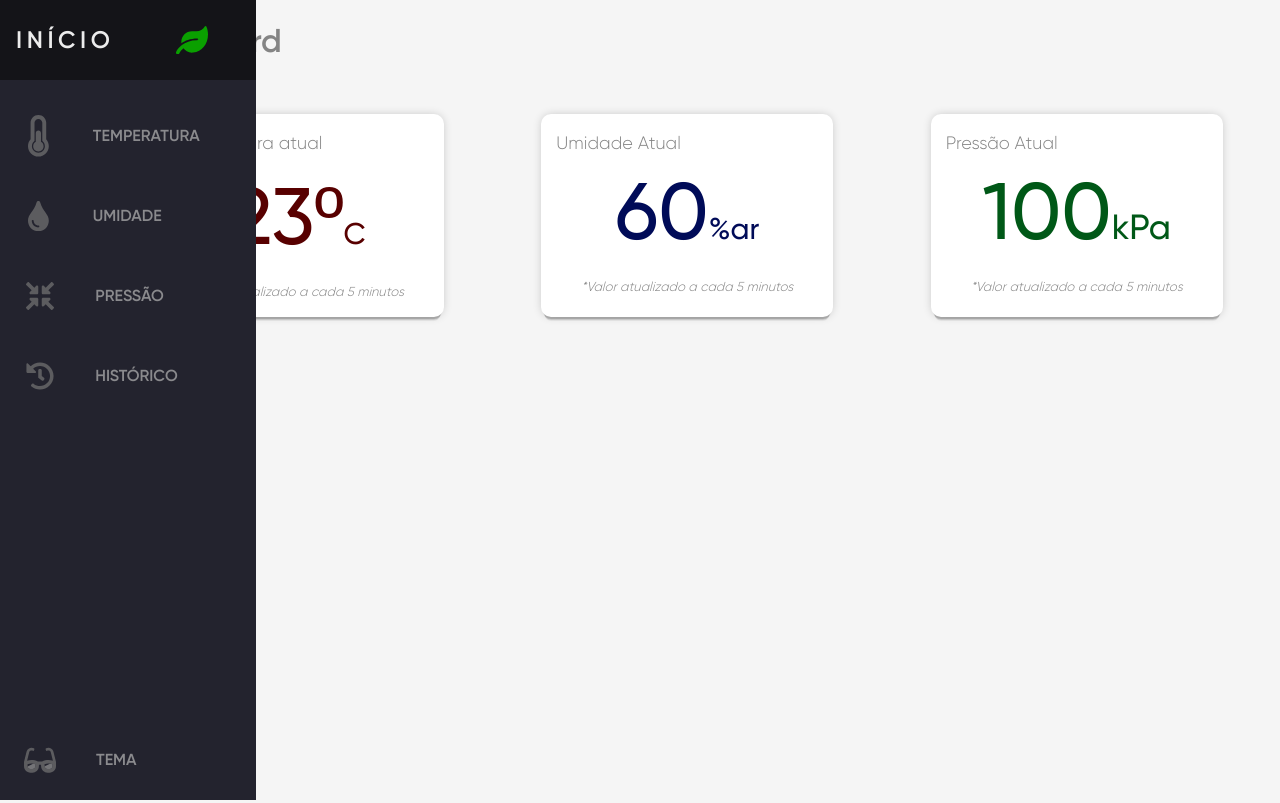
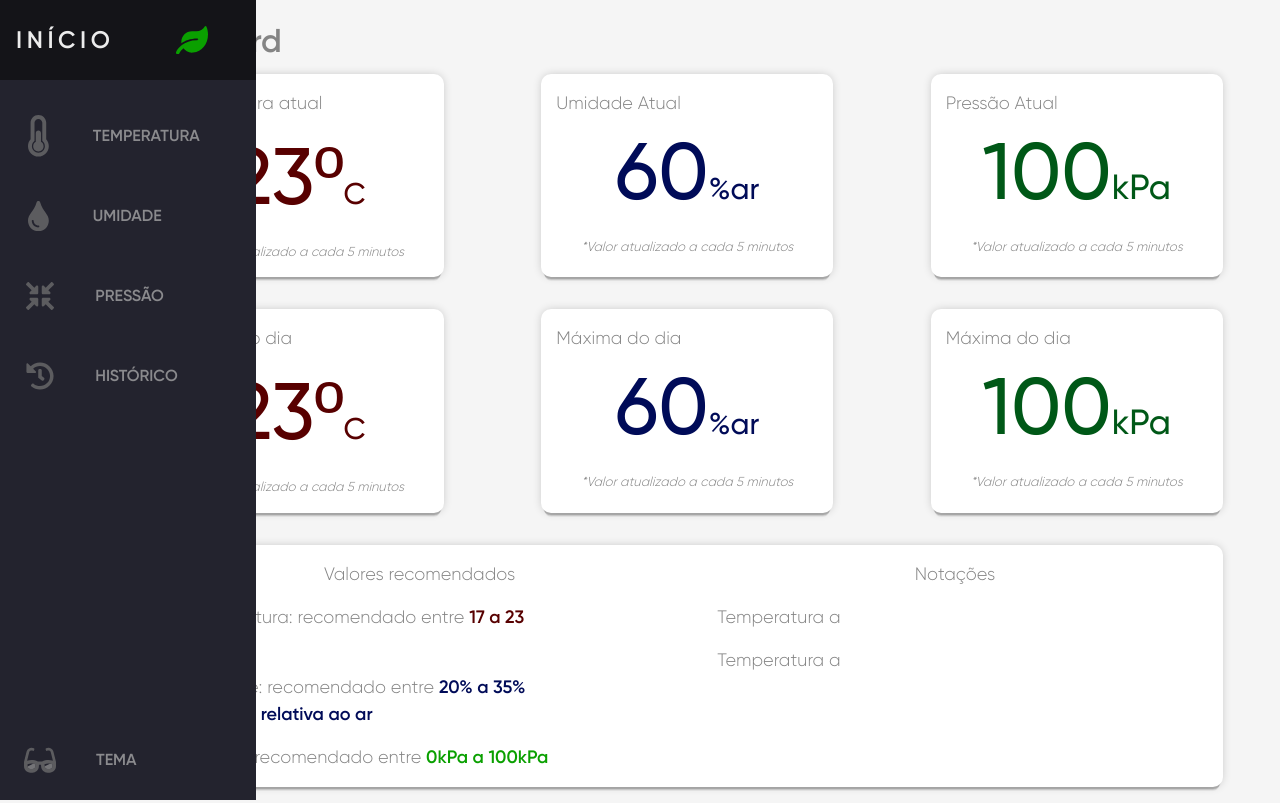
Before and after one commit to JoaoLourencao/Estufa-Inteligente, a PHP site: page / in a window 1280 px wide. Run offline with PHP 8.4, Linux system fonts and the light colour scheme; some libraries are stand-ins or nearby versions.

Commit message:
dashboard update

```diff
--- a/css/newStyle.css
+++ b/css/newStyle.css
@@ -235,7 +235,7 @@
 .titleHome{
     font-size: 33px;
     color: #848484;
-    margin-bottom: 6vh;
+    margin-bottom: 1vh;
     font-family: 'Gilroy SemiBold';
 }
 
@@ -256,7 +256,7 @@
     transition: 0.7s;
     border-radius: 10px;
 }
-#cardTemp:hover{
+.cardTemp:hover{
     background: #580000;
     color: white !important;
     box-shadow: 0px 0px 0px 0px rgba(0,0,0,.9) inset,
@@ -298,7 +298,7 @@
 
 }
 
-#cardTemp:hover{
+.cardTemp:hover{
   background: #580000;
   color: white !important;
   box-shadow: 0px 0px 0px 0px rgba(0,0,0,.9) inset,
@@ -308,12 +308,12 @@
               0px 16px 0px -8px rgba(0,0,0,.05);
 }
 
-#cardTemp:hover p{
+.cardTemp:hover p{
   color: white;
 }
 
 
-#cardUmi:hover{
+.cardUmi:hover{
   background: #000b58;
   color: white !important;
   box-shadow: 0px 0px 0px 0px rgba(0,0,0,.9) inset,
@@ -323,7 +323,7 @@
               0px 16px 0px -8px rgba(0,0,0,.05);
 }
 
-#cardUmi:hover p{
+.cardUmi:hover p{
   color: white;
 }
 
@@ -337,7 +337,7 @@
   transition: 0.7s;
 }
 
-#cardPress:hover{
+.cardPress:hover{
   background: #005817;
   color: white !important;
   box-shadow: 0px 0px 0px 0px rgba(0,0,0,.9) inset,
@@ -347,7 +347,7 @@
               0px 16px 0px -8px rgba(0,0,0,.05);
 }
 
-#cardPress:hover p{
+.cardPress:hover p{
   color: white;
 }
 
@@ -360,3 +360,12 @@
   font-family: 'Gilroy Medium';
   transition: 0.7s;
 }
+
+.titleRecommended{
+  text-align: center;
+  font-size: 18px;
+  margin-top: 2vh;
+  margin-bottom: 0vh;
+  color: #848484;
+  transition: 0.7s;
+}
--- a/index.html
+++ b/index.html
@@ -22,20 +22,72 @@
             <div class="col-md-12" style="text-align: left;">
               <p class="titleHome">Dashboard</span></p>
             </div>
-            <div id="cardTemp" class="col-md-3 colOrientation" style="margin-left: 7vh;">
+            <div class="cardTemp col-md-3 colOrientation" style="margin-left: 7vh;">
               <p class="titleCards">Temperatura atual</p>
               <p class="descCards">23<span style="font-family: sans-serif;font-weight: lighter;">º</span><span style="font-size: 30px;">C</span></p>
               <p class="desc2Cards">*Valor atualizado a cada 5 minutos</p>
             </div>
-            <div id="cardUmi" class="col-md-3 offset-md-1 colOrientation">
+            <div class="cardUmi col-md-3 offset-md-1 colOrientation">
               <p class="titleCards">Umidade Atual</p>
               <p class="descCardUmi">60<span style="font-size: 30px;">%</span><span style="font-size: 30px;">ar</span></p>
               <p class="desc2Cards">*Valor atualizado a cada 5 minutos</p>
             </div>
-            <div id="cardPress" class="col-md-3 offset-md-1 colOrientation">
+            <div class="cardPress col-md-3 offset-md-1 colOrientation">
               <p class="titleCards">Pressão Atual</p>
               <p class="descCardPress">100<span style="font-size: 35px;">kPa</span></p>
               <p class="desc2Cards">*Valor atualizado a cada 5 minutos</p>
+            </div>
+          </div>
+
+          <div class="row" style="margin-top: 4vh;">
+            <div class="cardTemp col-md-3 colOrientation" style="margin-left: 7vh;">
+              <p class="titleCards">Máxima do dia</p>
+              <p class="descCards">23<span style="font-family: sans-serif;font-weight: lighter;">º</span><span style="font-size: 30px;">C</span></p>
+              <p class="desc2Cards">*Valor atualizado a cada 5 minutos</p>
+            </div>
+            <div class="cardUmi col-md-3 offset-md-1 colOrientation">
+              <p class="titleCards">Máxima do dia</p>
+              <p class="descCardUmi">60<span style="font-size: 30px;">%</span><span style="font-size: 30px;">ar</span></p>
+              <p class="desc2Cards">*Valor atualizado a cada 5 minutos</p>
+            </div>
+            <div class="cardPress col-md-3 offset-md-1 colOrientation">
+              <p class="titleCards">Máxima do dia</p>
+              <p class="descCardPress">100<span style="font-size: 35px;">kPa</span></p>
+              <p class="desc2Cards">*Valor atualizado a cada 5 minutos</p>
+            </div>
+          </div>
+
+          <div class="row" style="margin-top: 4vh;">
+            <div class="cardTemp col-md-11 colOrientation" style="margin-left: 7vh;">
+              <div class="row">
+                <div class="col-md-6">
+                  <p class="titleRecommended">Valores recomendados</p>
+                  <div class="col-md-10">
+                    <p class="titleCards">Temperatura: recomendado entre <span style="color:#580000;font-weight: bold;font-family: 'Gilroy SemiBold';">17 a 23 graus</span></p>
+                  </div>
+                  <div class="col-md-10">
+                    <p class="titleCards">Umidade: recomendado entre <span style="color:#000b58;font-weight: bold;font-family: 'Gilroy SemiBold';">20% a 35% umidade relativa ao ar</span></p>
+                  </div>
+                  <div class="col-md-10">
+                    <p class="titleCards">Pressão: recomendado entre <span style="color:#0aa000;font-weight: bold;font-family: 'Gilroy SemiBold';">0kPa a 100kPa</span></p>
+                  </div>
+                </div>
+
+                <div class="col-md-6">
+                  <p class="titleRecommended">Notações</p>
+                  <div class="col-md-10">
+                    <p class="titleCards">Temperatura a</p>
+                  </div>
+                  <div class="col-md-10">
+                    <p class="titleCards">Temperatura a</p>
+                  </div>
+                </div>
+              </div>
+              <div class="row">
+                <div class="col-md-12">
+                  <p></p>
+                </div>
+              </div>
             </div>
           </div>
         </div>
```
